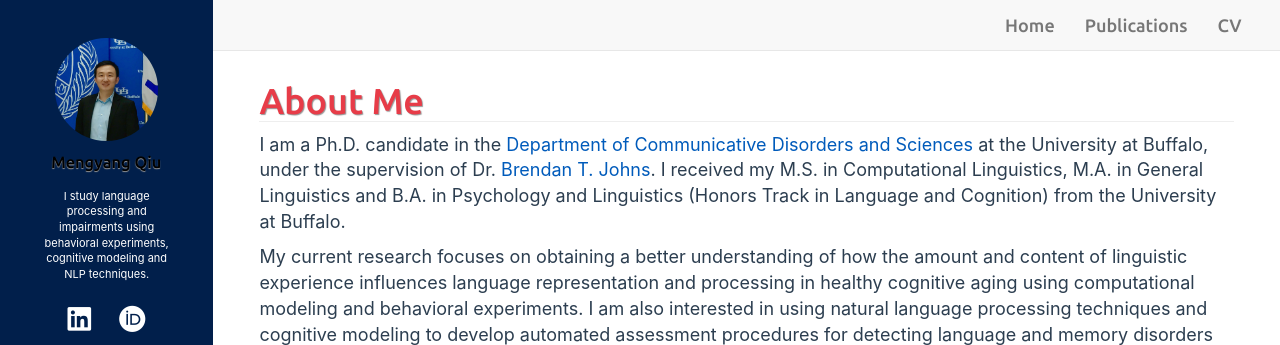
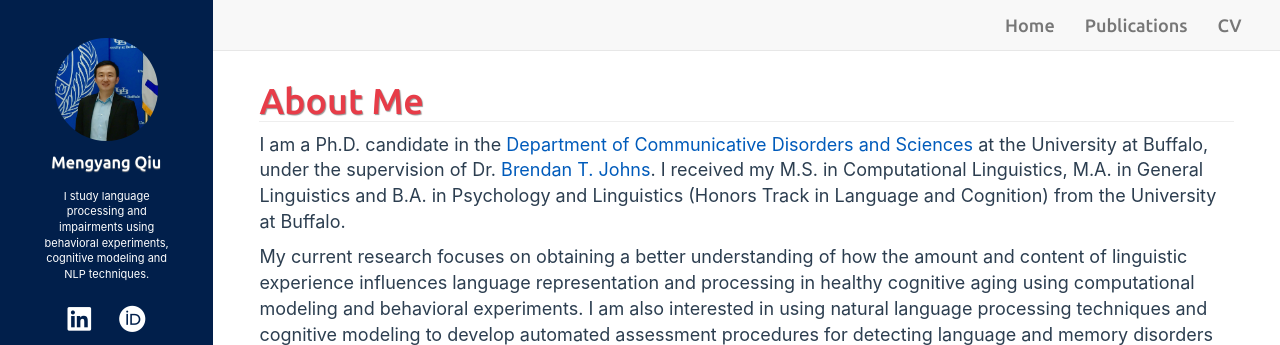
Before and after one commit to mengyangq/mengyangq.github.io, a Jekyll site: the page built from index.html, in a window 1280 px wide. Shown: the top 345 px of the page. Built offline with Jekyll 4.4.1, drawn with Linux system fonts in a browser that asks for light colours; nearby versions of some CDN libraries; a style sheet for code colours, icons or effects is not loaded.

Commit message:
Mon Oct 12 00:31:30 EDT 2020

```diff
--- a/_includes/sidebar.html
+++ b/_includes/sidebar.html
@@ -19,7 +19,7 @@
 
 <div class="sidebar-header" role="banner">
   <svg viewBox="0 0 150 25" class="title">
-   <text x="50%" y="75%" text-anchor="middle">{{ site.title }}</text>
+   <text x="50%" y="75%" text-anchor="middle" fill="white">{{ site.title }}</text>
   </svg>
 </div>
 
```
